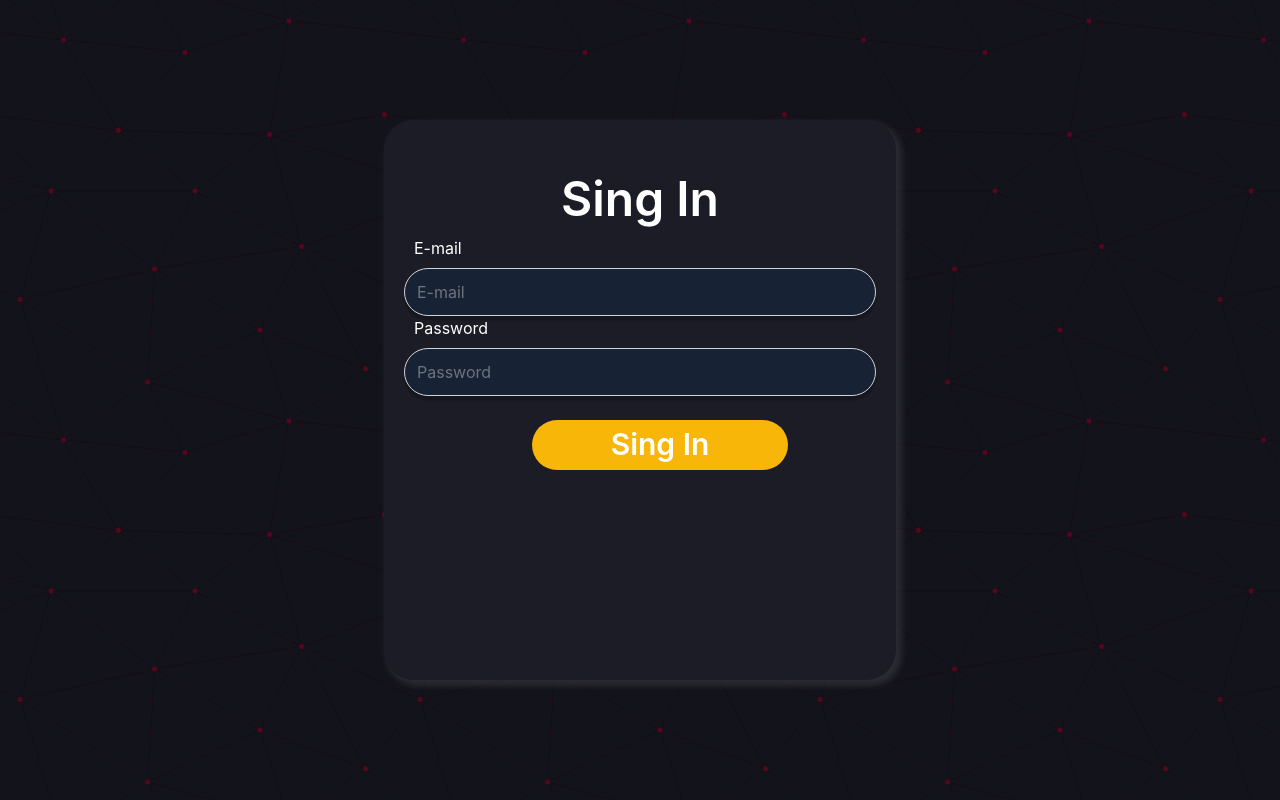
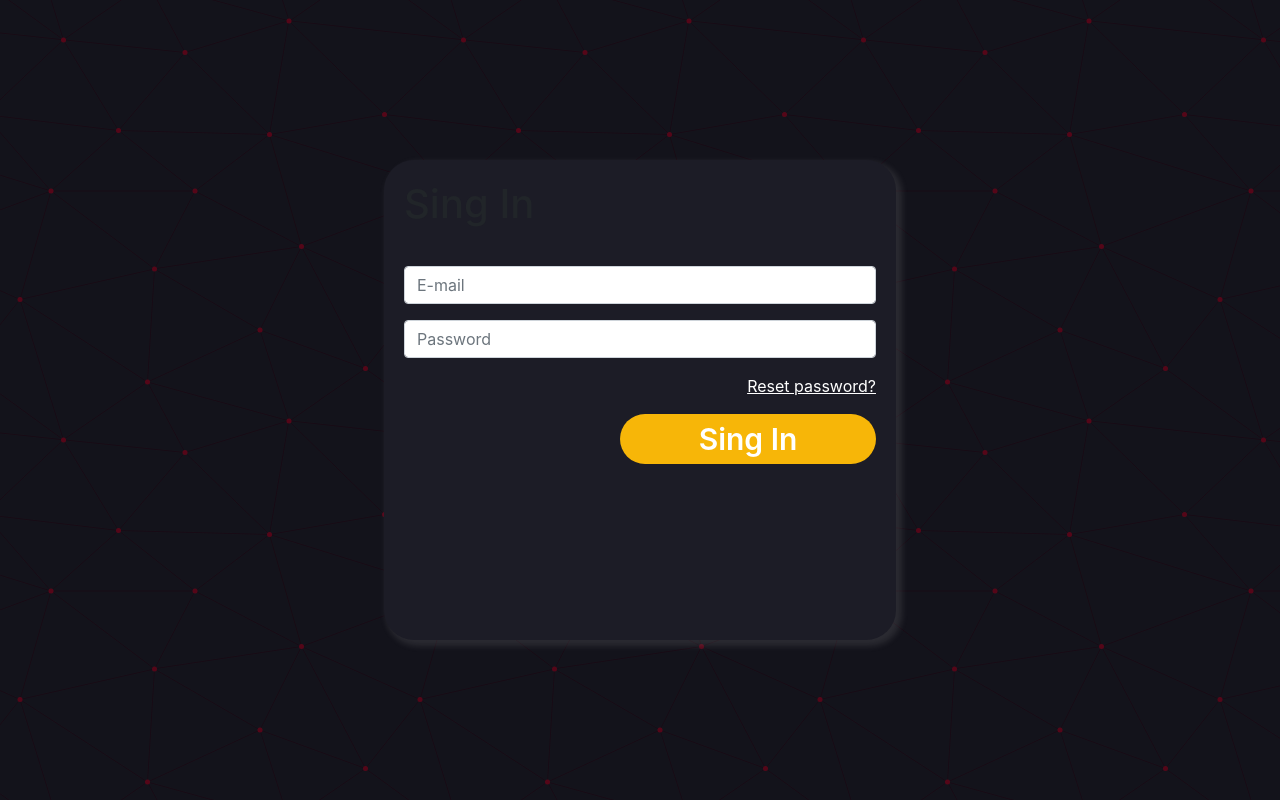
Before and after one commit to Ronnildo/security_server_web, a Django app: page / in a window 1280 px wide. Run offline with Django 4.2, Linux system fonts and the light colour scheme; some libraries are stand-ins or nearby versions.

Commit message:
Add: Add: bootstrap and css to login screen

```diff
--- a/security/static/css/login.css
+++ b/security/static/css/login.css
@@ -10,34 +10,39 @@
     padding: 0;
 }
 
-.title{
-    font-size: 48px;
-    color: #FFFF;
-    font-weight: 600;
-    display: flex;
-    justify-content: center;
-    padding-top: 30px;
-    align-self: center;
+.container-login{
+    background-color: #1C1C26;
+    border-radius: 30px;
+    width: 40vw;
+    height: 60vh;
+    box-shadow: 4px 4px 6px 2px rgba(184, 184, 184, 0.15);
+    padding: 20px;
 }
 
-.form-singin label{
-    font-size: 16px;
-    color: #FFF;
-    padding-left: 10px
-}
-
-.form-singin input{
+/* .form-singin input{
     font-size: 16px;
     color: #FFF;
     border-radius: 30px;
     height: 48px;
     background-color: #172234;
     box-shadow: 0px 4px 2px 0px rgba(0, 0, 0, 0.25);
+} */
+
+/* .form-group input[type=text]{
+    color: #FFF;
 }
 
 .form-singin input:focus{
     background-color: #172234;
     border-color: #FFF;
+} */
+
+.form-group a{
+    color: #fff;
+    text-decoration: underline;
+    display: flex;
+    justify-content: end;
+    position: relative;
 }
 
 .singIn{
@@ -48,19 +53,7 @@
     border-radius: 30px;
     width: 20vw;
     height: 50px;
-    margin: 1.5rem 0 0 8rem;
+    display: block;
+    justify-self: end;
     border: none;
 }
-
-.container-login{
-    background-color: #1C1C26;
-    border-radius: 30px;
-    width: 40vw;
-    height: 70vh;
-    display: block;
-    justify-content: center;
-    align-items: center;
-    box-shadow: 4px 4px 6px 2px rgba(184, 184, 184, 0.15);
-    padding: 20px;
-
-}
--- a/security/templates/index.html
+++ b/security/templates/index.html
@@ -6,28 +6,29 @@
 <head>
     <meta charset="UTF-8">
     <meta name="viewport" content="width=device-width, initial-scale=1.0">
-    <link rel="stylesheet" href="{% static '/css/login.css' %}" />
     <title>Login Page</title>
     {% bootstrap_css %}
+    <link rel="stylesheet" href="{% static '/css/login.css' %}" />
 </head>
 
 <body>
     <div class="fundo">
         <div class="container-login">
-            <h1 class="title">Sing In</h1>
+            <h1 class="title" style="padding-bottom: 30px;">Sing In</h1>
             {% bootstrap_messages %}
             <form action="{% url 'home' %}" method="post" class="form-singin" autocomplete="off">
                 {% csrf_token %}
-                <div>
-                    <label for="">E-mail</label>
-                    <input type="email" class="form-control" placeholder="E-mail" required>
+                <div class="form-group">
+                    <input type="email" class="form-control" placeholder="E-mail" style="color: #FFF;" required>
                 </div>
-                <div>
-                    <label for="">Password</label>
-                    <input type="password" class="form-control" placeholder="Password" required>
+                <div class="form-group">
+                    <input type="password" class="form-control" placeholder="Password" style="color: #FFF;" required>
+                </div>
+                <div class="form-group">
+                    <a href="#" class="reset" style="color: #fff; padding-left: 10px;">Reset password?</a>
                 </div>
                 {% buttons %}
-                <button type="submit" class="singIn">Sing In</button>
+                    <button type="submit" class="singIn form-singin">Sing In</button>
                 {% endbuttons %}
             </form>
         </div>
--- a/security/views.py
+++ b/security/views.py
@@ -1,4 +1,4 @@
-from django.shortcuts import render
+from django.shortcuts import render, redirect
 from django.http import Http404
 from django.contrib import messages
 
@@ -8,7 +8,6 @@ from .forms import UserForm
 
 def login(req):
     form = UserForm(req.POST or None)
-
     if str(req.method) == 'POST':
         if form.is_valid():
             messages.success('Login efetuado!!')
@@ -21,7 +20,20 @@ def login(req):
     return render(req, 'index.html', context)
 
 def home(req):
-    return render(req, "home.html")
+    form = UserForm(req.POST or None)
+    if str(req.user) != 'AnonymousUser':
+        if str(req.method) == 'POST':
+            if form.is_valid():
+                messages.success('Login efetuado!!')
+                form = UserForm()
+            else:
+                messages.error('E-mail ou senha Incorretos!!')
+        context = {
+            'form': form
+        }
+        return render(req, 'home.html', context)
+    else:
+        return redirect('login')
 
 def details(req):
     return render(req, "details.html")
```
